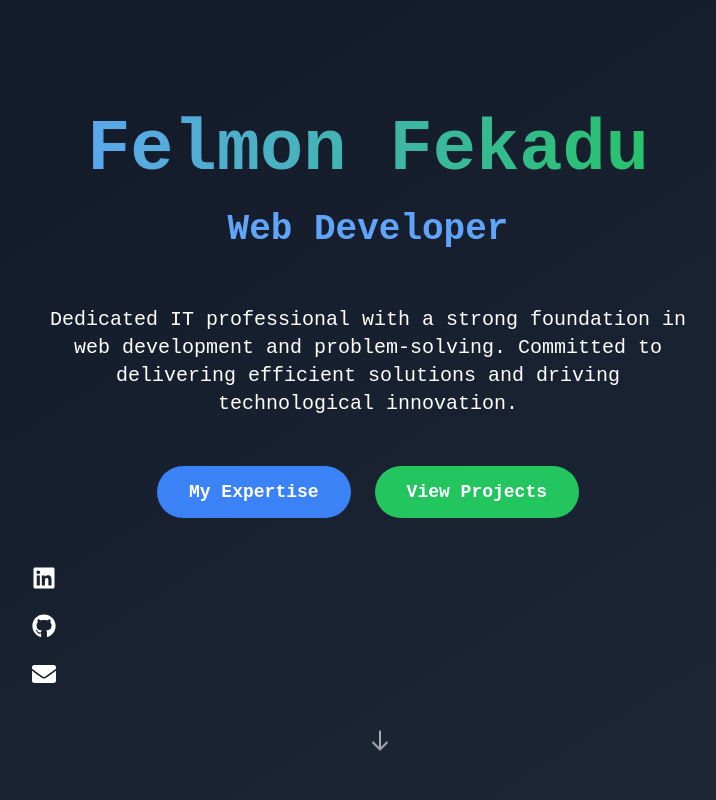
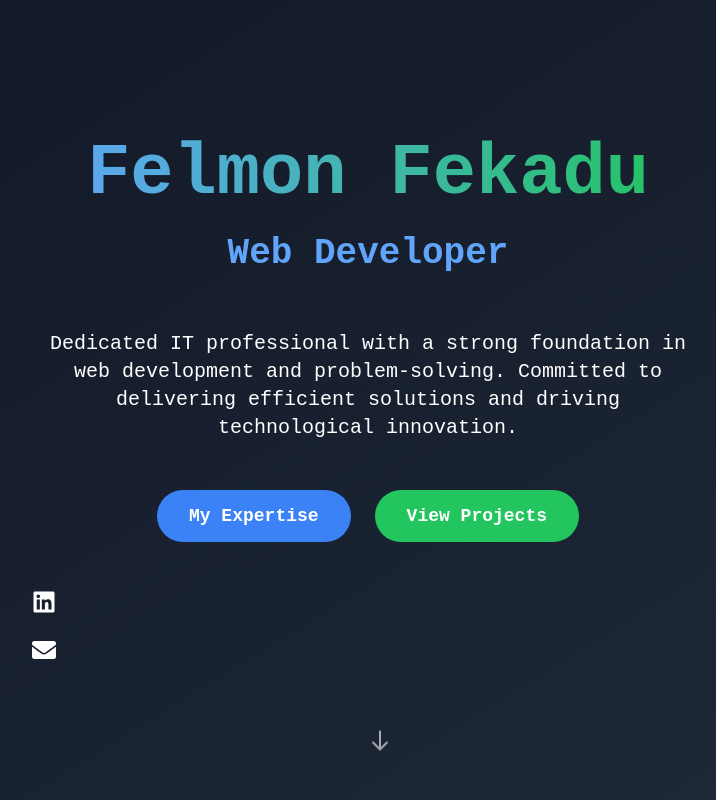
Before and after one commit to FELMONON/portfolio, a Next.js app: page / in a window 1280 px wide. Shown: the top 800 px of the page, without its empty margins (272-988 px from the left). Built offline with nearby package versions, Linux system fonts and the light colour scheme.

Commit message:
Update contact information on homepage

```diff
--- a/app/components/HomePage.tsx
+++ b/app/components/HomePage.tsx
@@ -1,7 +1,7 @@
 import React, { useState, useEffect } from 'react';
 import { motion } from 'framer-motion';
 import Link from 'next/link';
-import { FaLinkedin, FaGithub, FaEnvelope } from 'react-icons/fa';
+import { FaLinkedin, FaEnvelope } from 'react-icons/fa';
 
 const HomePage: React.FC = () => {
   const [currentTextIndex, setCurrentTextIndex] = useState(0);
@@ -81,9 +81,12 @@ const HomePage: React.FC = () => {
           animate={{ opacity: 1 }}
           transition={{ delay: 1.2 }}
         >
-          <a href="https://www.linkedin.com/in/yourprofile" target="_blank" rel="noopener noreferrer" className="text-white hover:text-blue-400 transition-colors"><FaLinkedin size={24} /></a>
-          <a href="https://github.com/yourusername" target="_blank" rel="noopener noreferrer" className="text-white hover:text-blue-400 transition-colors"><FaGithub size={24} /></a>
-          <a href="mailto:your.email@example.com" className="text-white hover:text-blue-400 transition-colors"><FaEnvelope size={24} /></a>
+          <a href="https://www.linkedin.com/in/felmonfekadu/" target="_blank" rel="noopener noreferrer" className="text-white hover:text-blue-400 transition-colors">
+            <FaLinkedin size={24} />
+          </a>
+          <a href="mailto:felmonwork@gmail.com" className="text-white hover:text-blue-400 transition-colors">
+            <FaEnvelope size={24} />
+          </a>
         </motion.div>
       </div>
 
```
